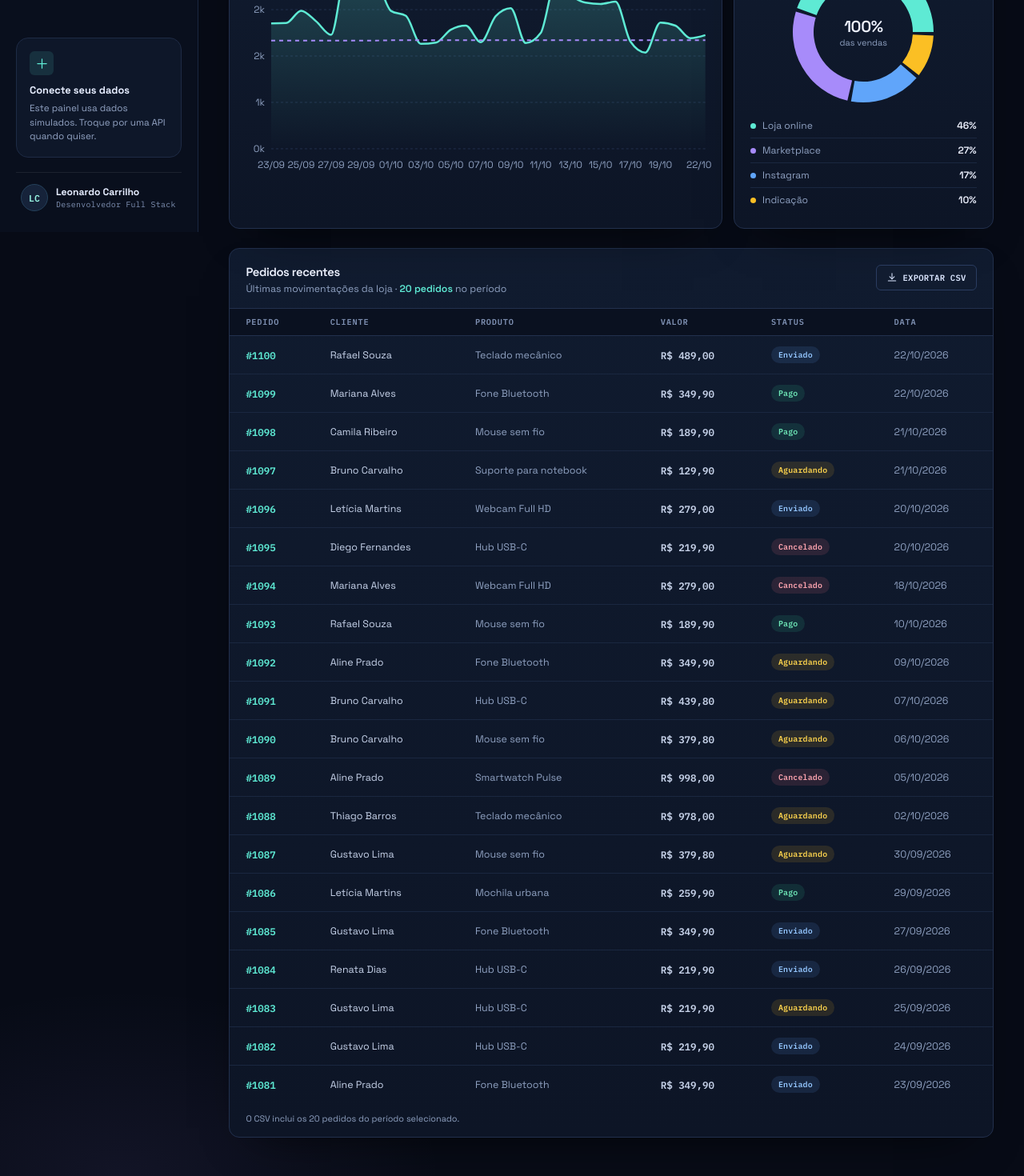
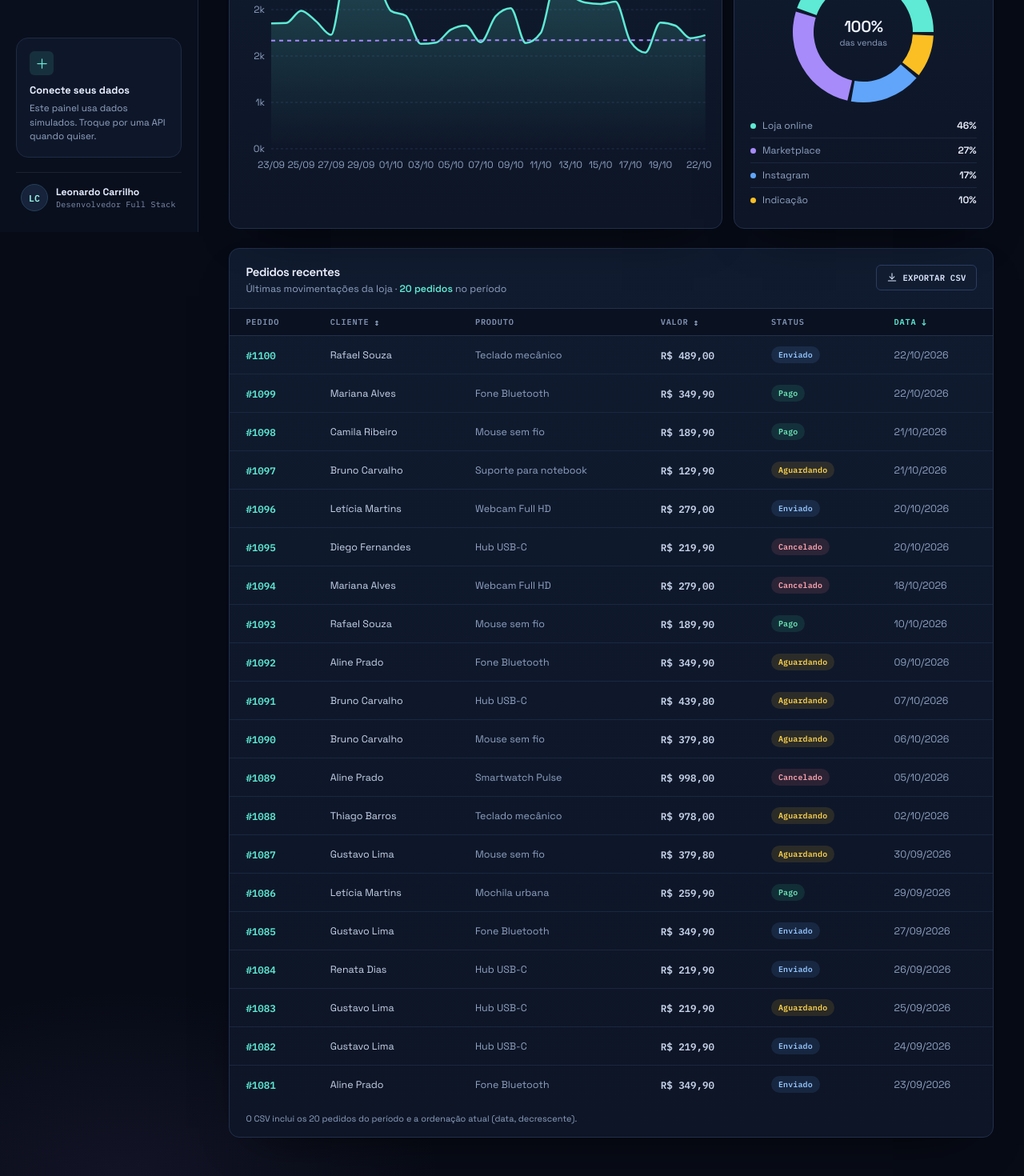
Before and after one commit to LeonardoCarrilho/dashboard-vendas, a React (Vite) app: page / in a window 1280 px wide. Shown: the part 510-1980 px from the top of the page at 80% size. Built offline with nearby package versions, Linux system fonts and the light colour scheme.

Commit message:
feat: adiciona ordenacao acessivel e foco visivel na tabela de pedidos

```diff
--- a/src/components/OrdersTable.jsx
+++ b/src/components/OrdersTable.jsx
@@ -1,5 +1,26 @@
+import { useMemo, useState } from "react";
 import { formatCurrencyPrecise, statusStyles } from "../data/sales";
 import { buildOrdersCsv, csvFileName } from "../utils/csv";
+import { ORDER_SORT_LABELS, ariaSortFor, nextSort, sortOrders } from "../utils/orders";
+
+function SortHeader({ label, sortKey, sort, onSort }) {
+  const active = sort.key === sortKey;
+
+  return (
+    <th scope="col" aria-sort={ariaSortFor(sort, sortKey)}>
+      <button
+        type="button"
+        className={`sort-button${active ? " is-active" : ""}`}
+        onClick={() => onSort(sortKey)}
+      >
+        {label}
+        <span className="sort-icon" aria-hidden="true">
+          {active ? (sort.direction === "asc" ? "↑" : "↓") : "↕"}
+        </span>
+      </button>
+    </th>
+  );
+}
 
 function downloadCsv(content, filename) {
   const blob = new Blob([content], { type: "text/csv;charset=utf-8" });
@@ -15,10 +36,14 @@ function downloadCsv(content, filename) {
 }
 
 export default function OrdersTable({ orders = [], days, endDate }) {
+  const [sort, setSort] = useState({ key: "date", direction: "desc" });
+
+  const sortedOrders = useMemo(() => sortOrders(orders, sort), [orders, sort]);
+  const handleSort = (key) => setSort((current) => nextSort(current, key));
   const orderLabel = orders.length === 1 ? "pedido" : "pedidos";
 
   const handleExport = () => {
-    downloadCsv(buildOrdersCsv(orders), csvFileName(days, endDate));
+    downloadCsv(buildOrdersCsv(sortedOrders), csvFileName(days, endDate));
   };
 
   return (
@@ -50,30 +75,41 @@ export default function OrdersTable({ orders = [], days, endDate }) {
         </button>
       </header>
 
-      <div className="table-wrap">
+      <div
+        className="table-wrap"
+        role="region"
+        aria-label="Tabela de pedidos recentes"
+        tabIndex={0}
+      >
         <table>
           <caption className="sr-only">
             Pedidos dos últimos {days} dias com cliente, produto, valor, status e data.
+            Use os botões dos cabeçalhos para ordenar por cliente, valor ou data.
           </caption>
           <thead>
             <tr>
               <th scope="col">Pedido</th>
-              <th scope="col">Cliente</th>
+              <SortHeader
+                label="Cliente"
+                sortKey="customer"
+                sort={sort}
+                onSort={handleSort}
+              />
               <th scope="col">Produto</th>
-              <th scope="col">Valor</th>
+              <SortHeader label="Valor" sortKey="value" sort={sort} onSort={handleSort} />
               <th scope="col">Status</th>
-              <th scope="col">Data</th>
+              <SortHeader label="Data" sortKey="date" sort={sort} onSort={handleSort} />
             </tr>
           </thead>
           <tbody>
-            {orders.length === 0 ? (
+            {sortedOrders.length === 0 ? (
               <tr>
                 <td colSpan={6} className="table-empty">
                   Nenhum pedido no período selecionado.
                 </td>
               </tr>
             ) : (
-              orders.map((order) => (
+              sortedOrders.map((order) => (
                 <tr key={order.id}>
                   <td className="order-id">{order.id}</td>
                   <td>{order.customer}</td>
@@ -95,7 +131,9 @@ export default function OrdersTable({ orders = [], days, endDate }) {
       </div>
 
       <p className="export-note">
-        O CSV inclui os {orders.length} {orderLabel} do período selecionado.
+        O CSV inclui os {orders.length} {orderLabel} do período e a ordenação atual
+        ({ORDER_SORT_LABELS[sort.key]},{" "}
+        {sort.direction === "asc" ? "crescente" : "decrescente"}).
       </p>
     </section>
   );
--- /dev/null
+++ b/src/utils/orders.js
@@ -0,0 +1,38 @@
+export const ORDER_SORT_LABELS = {
+  customer: "cliente",
+  value: "valor",
+  date: "data",
+};
+
+const idNumber = (id) => Number(String(id).replace(/\D/g, "")) || 0;
+
+export function sortOrders(orders = [], { key = "date", direction = "desc" } = {}) {
+  const factor = direction === "asc" ? 1 : -1;
+
+  return [...orders].sort((a, b) => {
+    if (key === "value") {
+      return ((Number(a.value) || 0) - (Number(b.value) || 0)) * factor;
+    }
+
+    if (key === "customer") {
+      return (
+        a.customer.localeCompare(b.customer, "pt-BR", { sensitivity: "base" }) * factor
+      );
+    }
+
+    return a.date.localeCompare(b.date) * factor || (idNumber(a.id) - idNumber(b.id)) * factor;
+  });
+}
+
+export function nextSort(current, key) {
+  if (current.key === key) {
+    return { key, direction: current.direction === "asc" ? "desc" : "asc" };
+  }
+
+  return { key, direction: key === "customer" ? "asc" : "desc" };
+}
+
+export function ariaSortFor(sort, key) {
+  if (sort.key !== key) return "none";
+  return sort.direction === "asc" ? "ascending" : "descending";
+}
```
